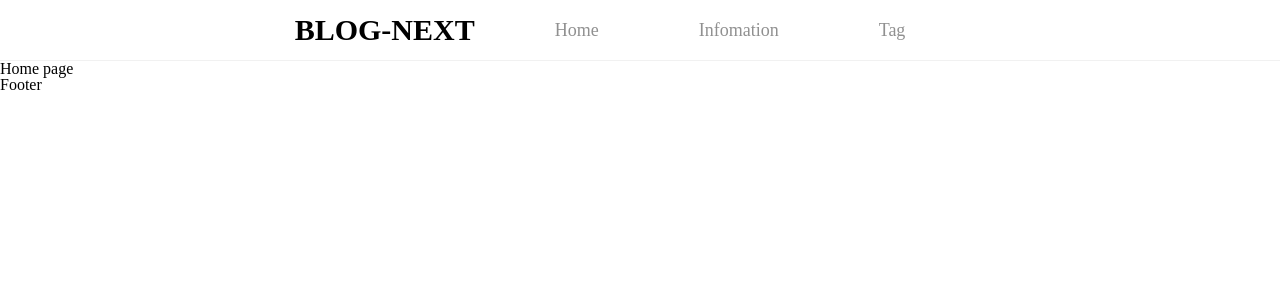
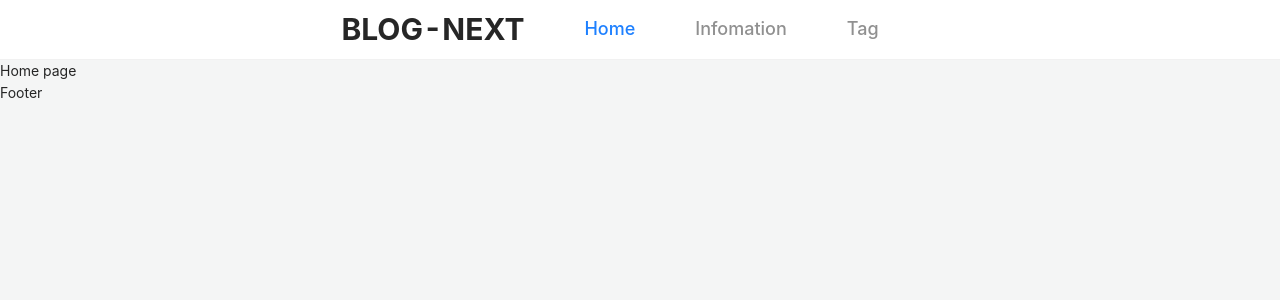
Before and after one commit to oracis/next-blog, a Next.js app: page / in a window 1280 px wide. Shown: the top 300 px of the page. Built offline with nearby package versions, Linux system fonts and the light colour scheme.

Commit message:
adjust style of navbar

```diff
--- a/components/Navbar/index.module.scss
+++ b/components/Navbar/index.module.scss
@@ -5,7 +5,6 @@
     display: flex;
     justify-content: center;
     align-items: center;
-}
 
     .logoArea {
         font-size: 30px;
@@ -19,10 +18,28 @@
             font-weight: 500;
             margin-right: 60px;
             font-size: 18px;
-        padding: 0 20px;
+            padding: 20px 0;
+            position: relative;
 
-        &:active, &:hover {
+            &.active {
                 color: #1e80ff;
+            }
+
+            &:before {
+                content: "";
+                position: absolute;
+                top: auto;
+                right: 0;
+                bottom: 0;
+                left: 0;
+                height: 2px;
+                background-color: #1e80ff;
+                display: none;
+            }
+
+            &:hover:before {
+                display: block;
             }
         }
     }
+}
--- a/components/Navbar/index.tsx
+++ b/components/Navbar/index.tsx
@@ -1,9 +1,13 @@
 import { NextPage } from "next";
 import Link from "next/link";
+import { useRouter } from "next/router";
 import navs from "./config";
 import styles from "./index.module.scss";
 
 const Header: NextPage = () => {
+  const { pathname } = useRouter();
+  console.log(pathname);
+
   return (
     <div className={styles.navbar}>
       <section className={styles.logoArea}>
@@ -12,7 +16,7 @@ const Header: NextPage = () => {
       <section className={styles.linkArea}>
         {navs?.map((nav) => (
           <Link key={nav.label} href={nav.path}>
-            <a className={styles.navItem}>{nav.label}</a>
+            <a className={`${styles.navItem} ${pathname === nav.path ? `${styles.active}`  : ""}`}>{nav.label}</a>
           </Link>
         ))}
       </section>
--- a/package.json
+++ b/package.json
@@ -10,6 +10,7 @@
   },
   "dependencies": {
     "-": "^0.0.1",
+    "antd": "^4.20.6",
     "next": "12.1.6",
     "react": "18.1.0",
     "react-dom": "18.1.0"
--- a/styles/globals.scss
+++ b/styles/globals.scss
@@ -1,49 +1,5 @@
-html, body, div, span, applet, object, iframe,
-h1, h2, h3, h4, h5, h6, p, blockquote, pre,
-a, abbr, acronym, address, big, cite, code,
-del, dfn, em, img, ins, kbd, q, s, samp,
-small, strike, strong, sub, sup, tt, var,
-b, u, i, center,
-dl, dt, dd, ol, ul, li,
-fieldset, form, label, legend,
-table, caption, tbody, tfoot, thead, tr, th, td,
-article, aside, canvas, details, embed,
-figure, figcaption, footer, header, hgroup,
-menu, nav, output, ruby, section, summary,
-time, mark, audio, video {
-	margin: 0;
-	padding: 0;
-	border: 0;
-	font-size: 100%;
-	font: inherit;
-	vertical-align: baseline;
+@import "antd/dist/antd.css";
+
+body {
+	background: #f4f5f5;
 }
-/* HTML5 display-role reset for older browsers */
-article, aside, details, figcaption, figure,
-footer, header, hgroup, menu, nav, section {
-	display: block;
-}
-body {
-	line-height: 1;
-}
-ol, ul {
-	list-style: none;
-}
-blockquote, q {
-	quotes: none;
-}
-blockquote:before, blockquote:after,
-q:before, q:after {
-	content: '';
-	content: none;
-}
-table {
-	border-collapse: collapse;
-	border-spacing: 0;
-}
-
-a {
-	text-decoration: none;
-    cursor: pointer;
-	background-color: transparent;
-}
```
Also changed, not shown: 1 other file (tests, documents, lock files or other folders). Lines whose indentation alone changed are shown as unchanged.
